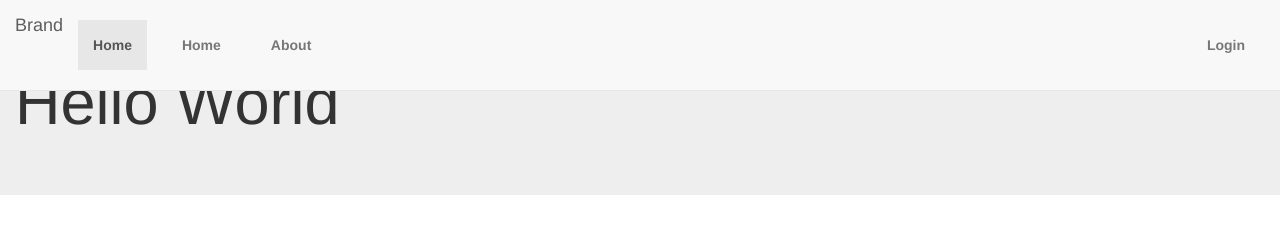
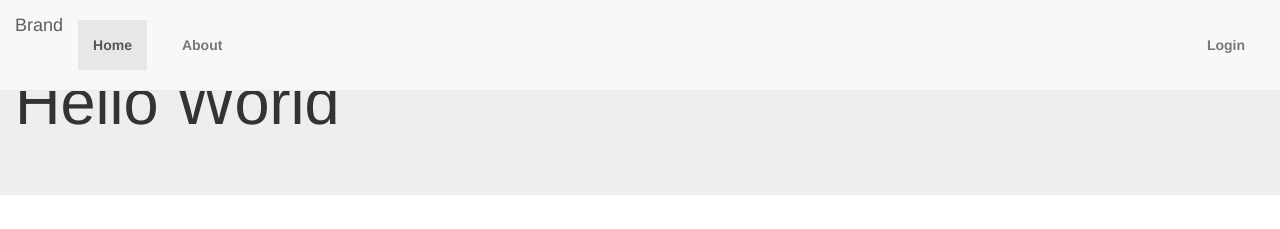
Before and after one commit to ericnelson1/ericnelson1.github.io, a Jekyll site: the page built from index.html, in a window 1280 px wide. Shown: the top 229 px of the page. Built offline with Jekyll 4.4.1, drawn with Linux system fonts in a browser that asks for light colours.

Commit message:
Update default.html

```diff
--- a/_layouts/default.html
+++ b/_layouts/default.html
@@ -18,8 +18,7 @@
 					</div>
 					<div id="navbarCollapse" class="collapse navbar-collapse">
 						<ul class="nav navbar-nav">
-							<li class="active"><a href="#">Home</a></li>
-							<li><a href="/">Home</a></li>
+							<li class="active"><a href="/">Home</a></li>
 							<li><a href="/about">About</a></li>
 						</ul>
 						<ul class="nav navbar-nav navbar-right">
```
